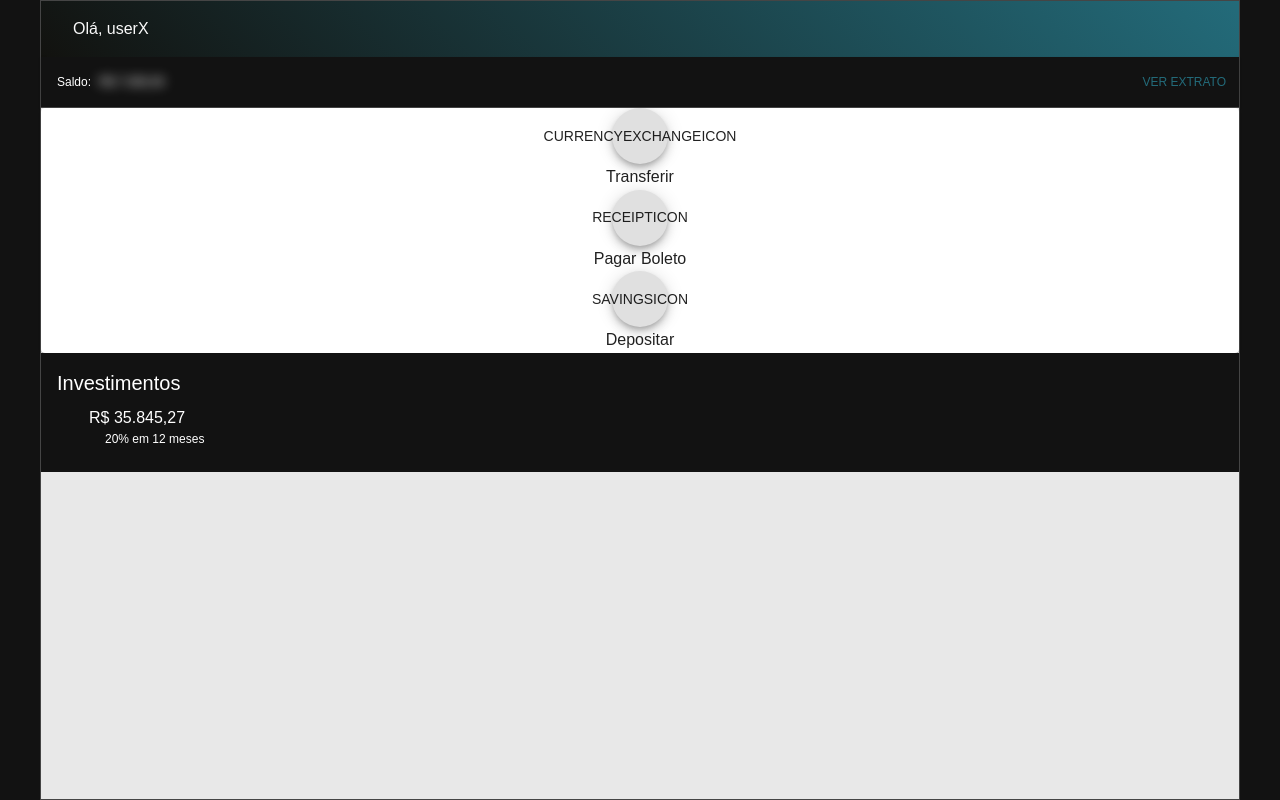
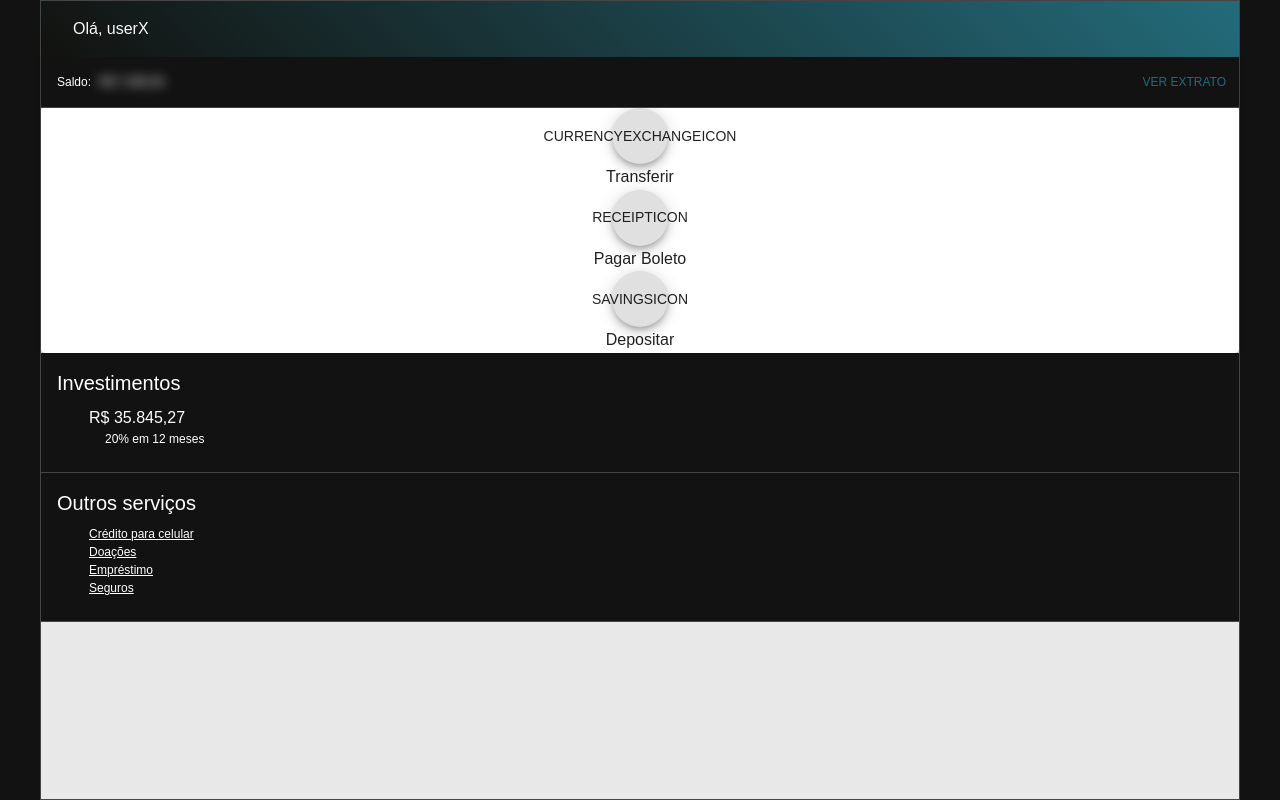
Before and after one commit to RaulFerreira21/tech-bank-app, a Next.js app: page /dashboard in a window 1280 px wide. Built offline with nearby package versions, Linux system fonts and the light colour scheme; some icons are missing.

Commit message:
feat: implementa componente card servicos

```diff
--- a/src/components/CardComponents/index.tsx
+++ b/src/components/CardComponents/index.tsx
@@ -5,11 +5,11 @@ export default function CardComponents() {
   return (
     <Box
       sx={{
-        display: 'block',
         width: '100%',
         bgcolor: '#121212',
         color: '#fff',
         p: 2,
+        borderBottom: '1px solid #454545',
       }}
     >
       <Typography variant="h4">Investimentos</Typography>
--- /dev/null
+++ b/src/components/CardServicos/index.tsx
@@ -0,0 +1,37 @@
+import { Box, Typography } from '@mui/material';
+
+export default function CardServicos() {
+  const options = ['Crédito para celular', 'Doações', 'Empréstimo', 'Seguros'];
+
+  return (
+    <Box
+      sx={{
+        display: 'flex',
+        flexDirection: 'column',
+        width: '100%',
+        bgcolor: '#121212',
+        color: '#fff',
+        p: 2,
+        borderBottom: '1px solid #454545',
+      }}
+    >
+      <Typography variant="h4">Outros serviços</Typography>
+
+      <Box sx={{ display: 'flex', flexDirection: 'column', px: 4, py: 1 }}>
+        {options.map((item) => (
+          <Typography
+            key={item}
+            variant="body2"
+            sx={{
+              textDecoration: 'underline',
+              cursor: 'pointer',
+              '&:hover': { opacity: 0.8 },
+            }}
+          >
+            {item}
+          </Typography>
+        ))}
+      </Box>
+    </Box>
+  );
+}
--- a/src/pages/dashboard.tsx
+++ b/src/pages/dashboard.tsx
@@ -1,22 +1,30 @@
-"use client"
+'use client';
 
-import Button from "@/components/CButton"
-import ButtonServices from "@/components/ButtonServices"
-import { Card, Container } from "@mui/material"
+import Button from '@/components/CButton';
+import ButtonServices from '@/components/ButtonServices';
+import { Card, Container } from '@mui/material';
 import CurrencyExchangeIcon from '@mui/icons-material/CurrencyExchange';
 import ReceiptIcon from '@mui/icons-material/Receipt';
 import SavingsIcon from '@mui/icons-material/Savings';
-import CardComponents from "@/components/CardComponents";
+import CardComponents from '@/components/CardComponents';
+import CardServicos from '@/components/CardServicos';
 
 export default function Dashboard() {
   return (
     <Container>
       <Card>
-        <ButtonServices icon='CurrencyExchangeIcon' label="Transferir"></ButtonServices>
-        <ButtonServices icon='ReceiptIcon' label="Pagar Boleto"></ButtonServices>
-        <ButtonServices icon='SavingsIcon' label="Depositar"></ButtonServices>
+        <ButtonServices
+          icon="CurrencyExchangeIcon"
+          label="Transferir"
+        ></ButtonServices>
+        <ButtonServices
+          icon="ReceiptIcon"
+          label="Pagar Boleto"
+        ></ButtonServices>
+        <ButtonServices icon="SavingsIcon" label="Depositar"></ButtonServices>
       </Card>
       <CardComponents />
+      <CardServicos />
     </Container>
-  )
+  );
 }
```
